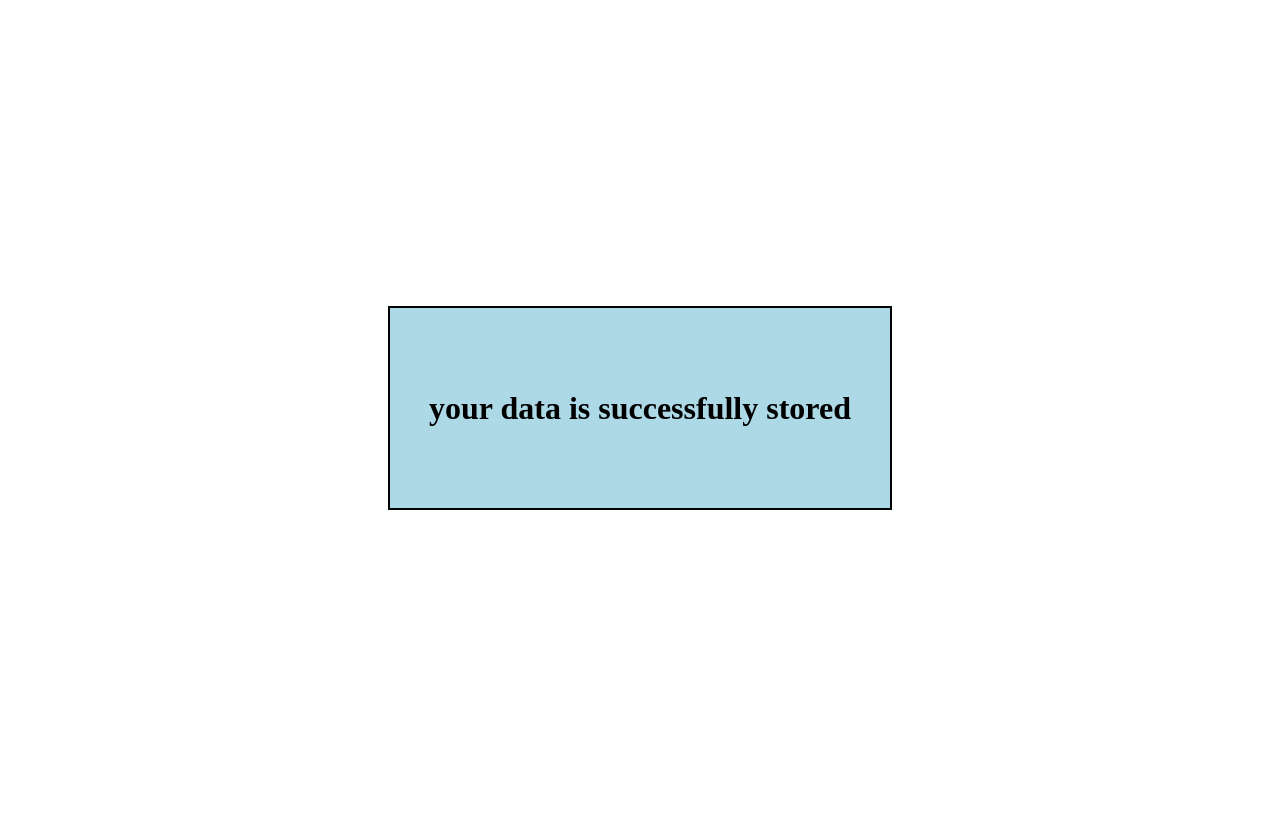
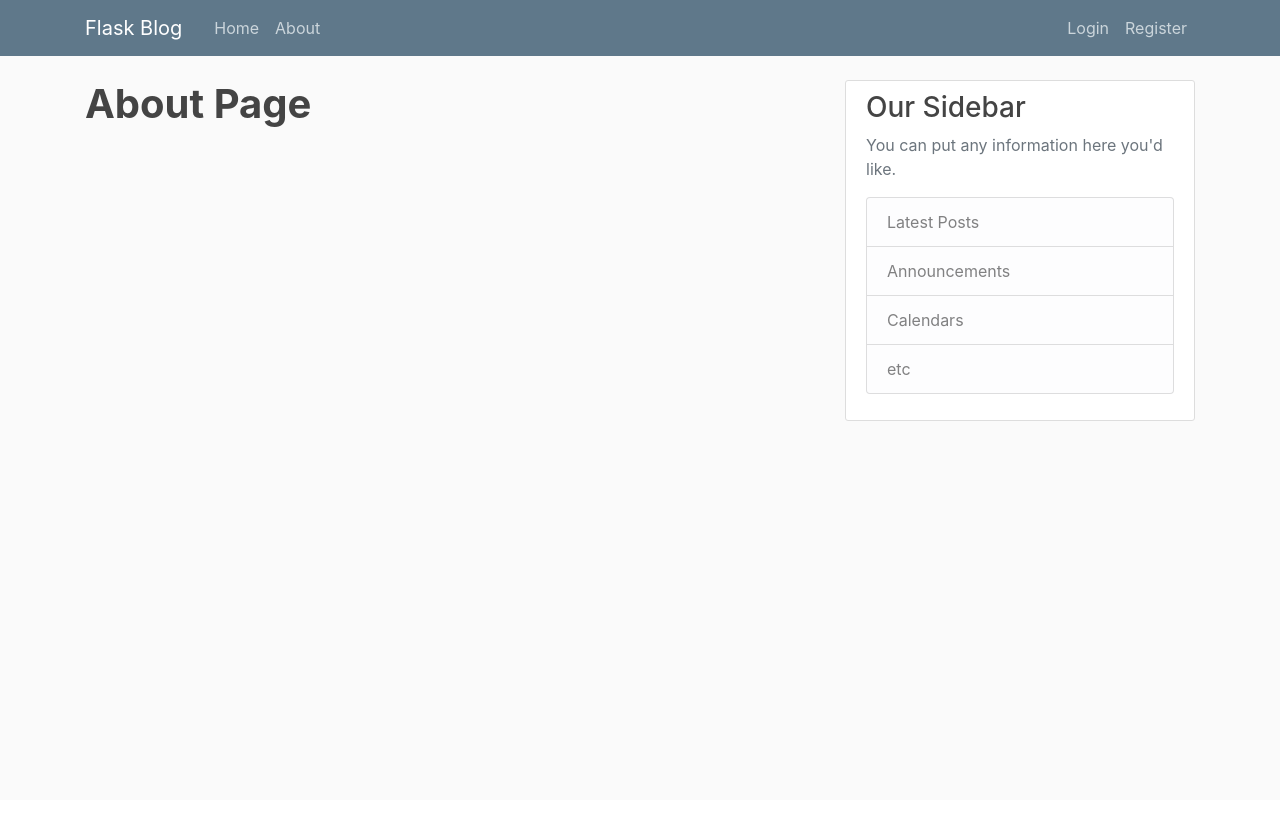
Before and after one commit to ajaynimmala-dev/FLASK_PROJECT1, a Flask app: page /about in a window 1280 px wide. After the commit the page ends 421 px from the top, so only its background shows below. Run offline with Flask 3, Linux system fonts and the light colour scheme.

Commit message:
creating parent template(layout.html) Adding bootstrap to flask

```diff
--- a/app1.py
+++ b/app1.py
@@ -1,18 +1,20 @@
-from flask import Flask,render_template,request
+from flask import Flask,render_template,request,url_for
 app=Flask(__name__)
 
 data=[{
-    'name':'ganesh',
-    'regdno':'y23cs001',
-    'branch':'CSE'
+    'name':'GANESH',
+    'regdno':'Y23CS001',
+    'branch':'CSE',
+    'year':'2ND YEAR'
 },{
-    'name':'ramesh',
-    'regdno':'y23cs002',
-    'branch':'AIML'
+    'name':'RAMESH',
+    'regdno':'Y23CS002',
+    'branch':'AIML',
+    'year':'2ND YEAR'
 }]
-@app.route('/home')
+@app.route('/')
 def home():
-    return render_template('home.html',posts=data,title='abcd')
+    return render_template('home.html',posts=data,title='website design')
 
 @app.route('/about')
 def about():
--- /dev/null
+++ b/static/main.css
@@ -0,0 +1,80 @@
+body {
+  background: #fafafa;
+  color: #333333;
+  margin-top: 5rem;
+}
+
+h1, h2, h3, h4, h5, h6 {
+  color: #444444;
+}
+
+.bg-steel {
+  background-color: #5f788a;
+}
+
+.site-header .navbar-nav .nav-link {
+  color: #cbd5db;
+}
+
+.site-header .navbar-nav .nav-link:hover {
+  color: #ffffff;
+}
+
+.site-header .navbar-nav .nav-link.active {
+  font-weight: 500;
+}
+
+.content-section {
+  background: #ffffff;
+  padding: 10px 20px;
+  border: 1px solid #dddddd;
+  border-radius: 3px;
+  margin-bottom: 20px;
+}
+
+.article-title {
+  color: #444444;
+}
+
+a.article-title:hover {
+  color: #428bca;
+  text-decoration: none;
+}
+
+.article-content {
+  white-space: pre-line;
+}
+
+.article-img {
+  height: 65px;
+  width: 65px;
+  margin-right: 16px;
+}
+
+.article-metadata {
+  padding-bottom: 1px;
+  margin-bottom: 4px;
+  border-bottom: 1px solid #e3e3e3
+}
+
+.article-metadata a:hover {
+  color: #333;
+  text-decoration: none;
+}
+
+.article-svg {
+  width: 25px;
+  height: 25px;
+  vertical-align: middle;
+}
+
+.account-img {
+  height: 125px;
+  width: 125px;
+  margin-right: 20px;
+  margin-bottom: 16px;
+}
+
+.account-heading {
+  font-size: 2.5rem;
+}
--- a/templates/about.html
+++ b/templates/about.html
@@ -1,35 +1,4 @@
-<!DOCTYPE html>
-    <html>
-        <head>
-            {% if title %}
-            <title>
-                about1
-            </title>
-            {% else %}
-            <title>about2</title>
-            {% endif %}
-            <style>
-                body{
-                    display:flex;
-                    justify-content:center;
-                    align-items:center;
-                    height:100vh;
-                }
-               #a12{
-                   background-color:lightblue;
-                   width:500px;
-                   height:200px;
-                   display:flex;
-                   text-align:center;
-                   justify-content:center;
-                   align-items:center;
-                   border:2px solid black;
-                }
-            </style>
-        </head>
-        <body>
-            <div id ="a12">
-                <h1>your data is successfully stored</h1>
-            </div>
-        </body>
-    </html>
+{% extends "layout.html" %}
+    {% block content %}
+        <h1><strong>About Page</strong></h1>
+    {% endblock content %}
--- /dev/null
+++ b/templates/layout.html
@@ -0,0 +1,64 @@
+<!DOCTYPE html>
+    <html>
+        <head>
+                <!-- Required meta tags -->
+    <meta charset="utf-8">
+    <meta name="viewport" content="width=device-width, initial-scale=1, shrink-to-fit=no">
+
+    <!-- Bootstrap CSS -->
+    <link rel="stylesheet" href="https://cdn.jsdelivr.net/npm/bootstrap@4.1.3/dist/css/bootstrap.min.css" integrity="sha384-MCw98/SFnGE8fJT3GXwEOngsV7Zt27NXFoaoApmYm81iuXoPkFOJwJ8ERdknLPMO" crossorigin="anonymous">
+            <link rel="stylesheet" type="text/css" href=" {{url_for('static',filename='main.css')}} ">
+            {% if title %}
+            <title>
+                Flask Blog- {{ title }}
+            </title>
+            {% else %}
+            <title>Flask blog</title>
+            {% endif %}
+        </head>
+        <body>
+            <header class="site-header">
+                <nav class="navbar navbar-expand-md navbar-dark bg-steel fixed-top">
+                <div class="container">
+                <a class="navbar-brand mr-4" href="/">Flask Blog</a><button class="navbar-toggler" type="button" data-toggle="collapse" data-target="#navbarToggle" aria-controls="navbarToggle" aria-expanded="false" aria-label="Toggle navigation">
+                <span class="navbar-toggler-icon"></span>
+                </button>
+                <div class="collapse navbar-collapse" id="navbarToggle">
+                <div class="navbar-nav mr-auto">
+                  <a class="nav-item nav-link" href="/">Home</a>
+                  <a class="nav-item nav-link" href="/about">About</a>
+                </div>
+                <!-- Navbar Right Side -->
+                    <div class="navbar-nav">
+                <a class="nav-item nav-link" href="/login">Login</a>
+                  <a class="nav-item nav-link" href="/register">Register</a>
+                    </div>
+                </div>
+                </div>
+            </nav>
+            </header>
+        <main role="main" class="container">
+          <div class="row">
+            <div class="col-md-8">
+              {% block content %}{% endblock %}
+            </div>
+            <div class="col-md-4">
+              <div class="content-section">
+                <h3>Our Sidebar</h3>
+                <p class='text-muted'>You can put any information here you'd like.
+                 <ul class="list-group">
+                <li class="list-group-item list-group-item-light">Latest Posts</li>
+                <li class="list-group-item list-group-item-light">Announcements</li>
+                <li class="list-group-item list-group-item-light">Calendars</li>
+                <li class="list-group-item list-group-item-light">etc</li>
+                  </ul>
+                </p>
+              </div>
+            </div>
+          </div>
+</main>
+        <script src="https://code.jquery.com/jquery-3.3.1.slim.min.js" integrity="sha384-q8i/X+965DzO0rT7abK41JStQIAqVgRVzpbzo5smXKp4YfRvH+8abtTE1Pi6jizo" crossorigin="anonymous"></script>
+    <script src="https://cdn.jsdelivr.net/npm/popper.js@1.14.3/dist/umd/popper.min.js" integrity="sha384-ZMP7rVo3mIykV+2+9J3UJ46jBk0WLaUAdn689aCwoqbBJiSnjAK/l8WvCWPIPm49" crossorigin="anonymous"></script>
+    <script src="https://cdn.jsdelivr.net/npm/bootstrap@4.1.3/dist/js/bootstrap.min.js" integrity="sha384-ChfqqxuZUCnJSK3+MXmPNIyE6ZbWh2IMqE241rYiqJxyMiZ6OW/JmZQ5stwEULTy" crossorigin="anonymous"></script>
+        </body>
+    </html>
```
Also changed, not shown: templates/home.html (+13 -15 lines).
